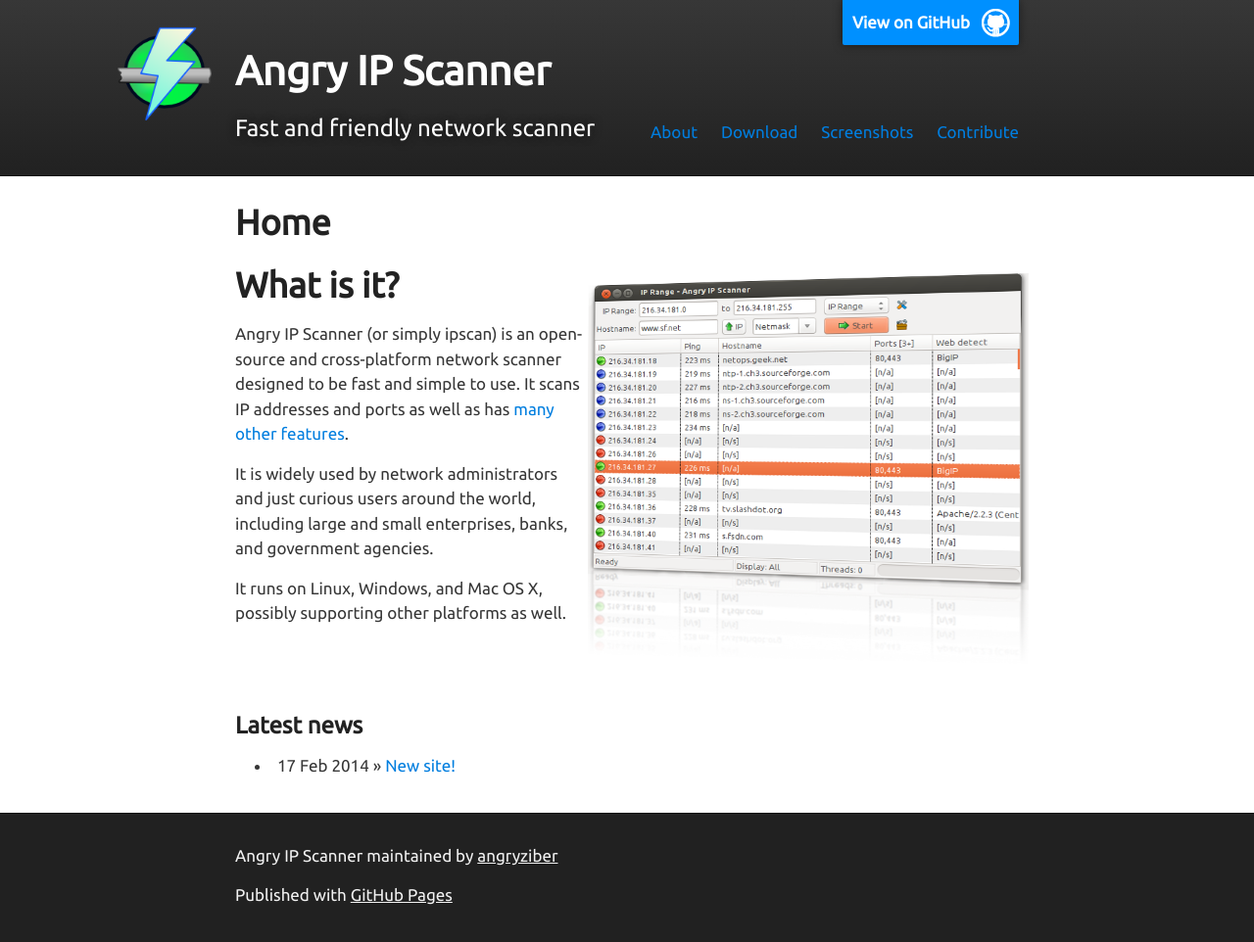
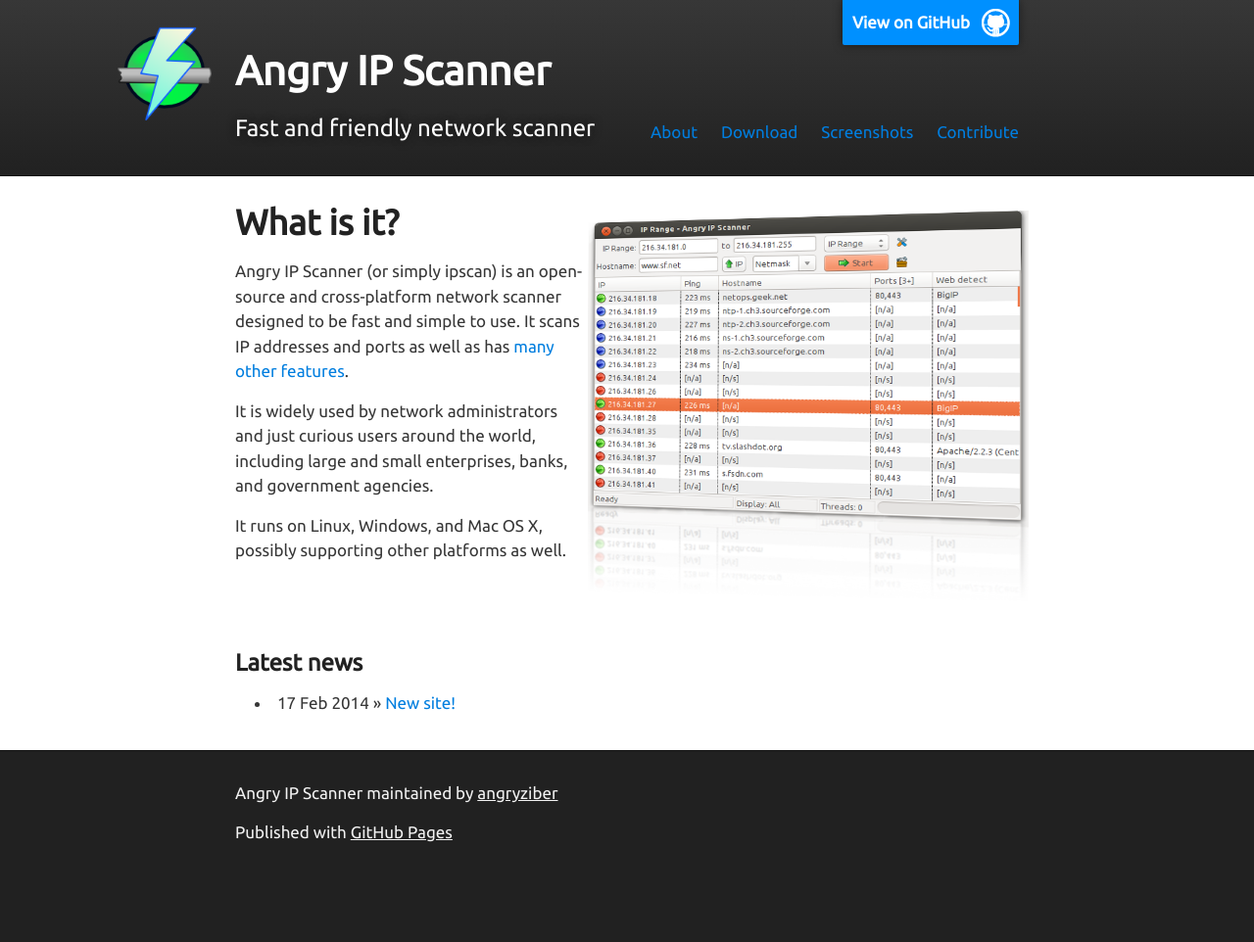
Before and after one commit to angryip/ipscan, a Jekyll site: the page built from index.html, in a window 1280 px wide. Shown: the whole page at 98% size. Built offline with Jekyll 4.4.1, drawn with Linux system fonts in a browser that asks for light colours; after the commit the page ends 900 px from its top, so only the background shows below that.

Commit message:
hide default h1 on home page

```diff
--- a/css/main.css
+++ b/css/main.css
@@ -386,6 +386,10 @@
   background: #212121;
 }
 
+#main_content.home h1:first-child {
+  display: none;
+}
+
 #main_content.screenshots img {
   border: 0;
   box-shadow: none;
```
